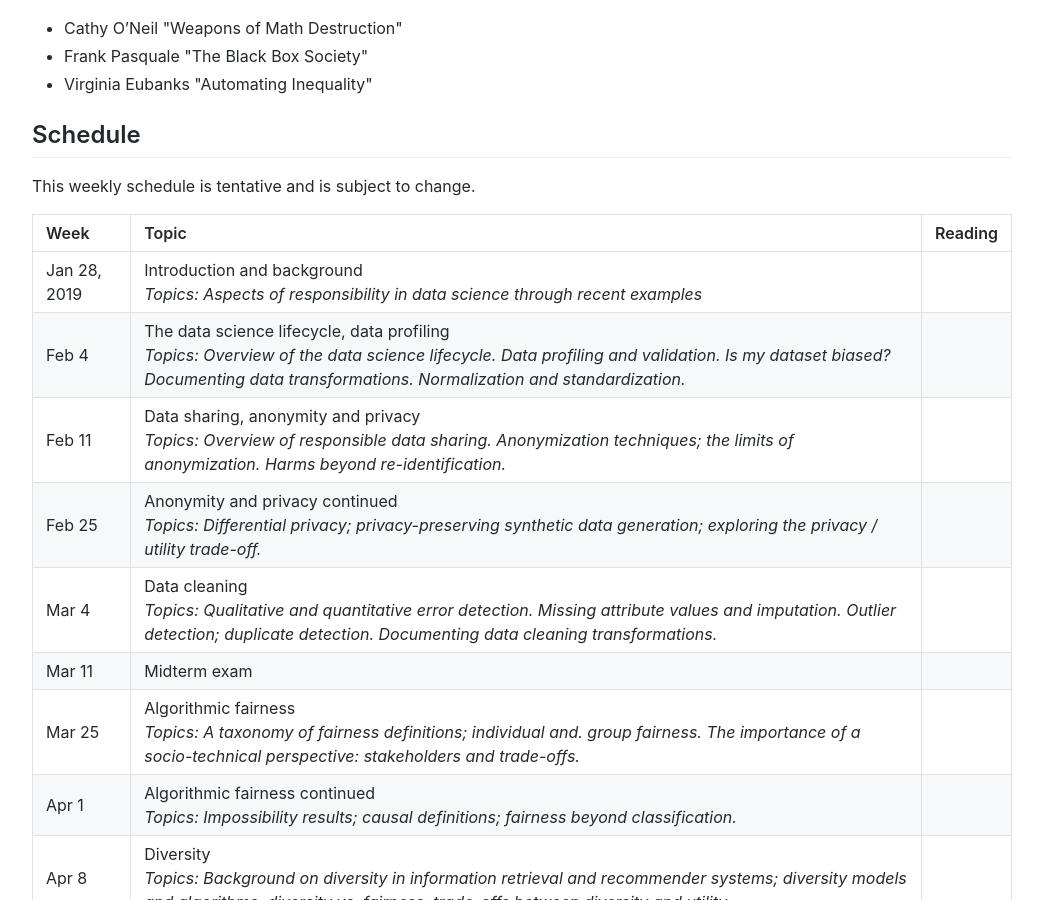
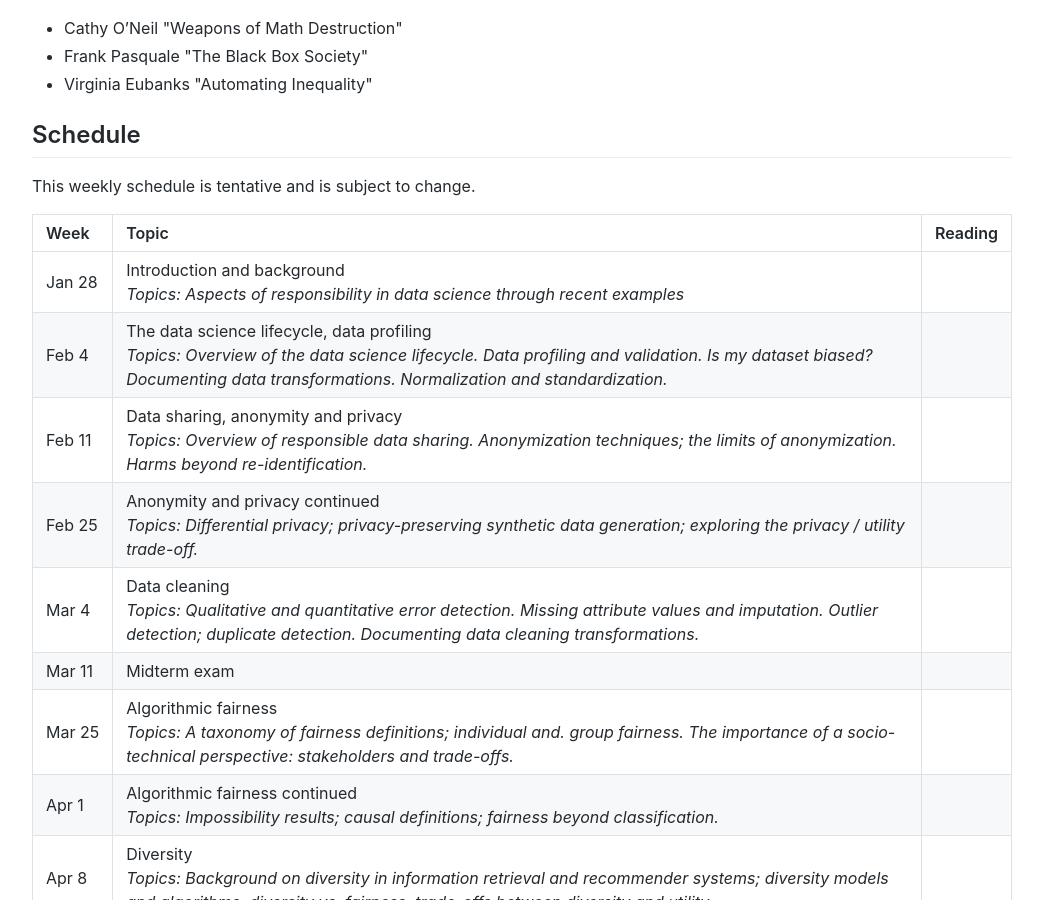
Before and after one commit to DataResponsibly/DataResponsibly.github.io, a Jekyll site: the page built from course.html, in a window 1280 px wide and 900 px high, scrolled down 787 px. Shown: the whole window, without its empty margins (118-1161 px from the left). Built offline with Jekyll 4.4.1, drawn with Linux system fonts in a browser that asks for light colours.

Commit message:
minor formatting

```diff
--- a/course.html
+++ b/course.html
@@ -83,74 +83,74 @@
     </thead>
     <tbody>
       <tr>
-        <td style="text-align: left">Jan 28, 2019</td>
+        <td style="text-align: left" nowrap>Jan 28</td>
         <td style="text-align: left">Introduction and background<br>
                                     <i>Topics: Aspects of responsibility in data science through recent examples</i></td>
         <td style="text-align: left"></td>
       </tr>
       <tr>
-        <td style="text-align: left">Feb 4</td>
+        <td style="text-align: left" nowrap>Feb 4</td>
         <td style="text-align: left">The data science lifecycle, data profiling<br>
                                      <i>Topics: Overview of the data science lifecycle.  Data profiling and validation.  Is my dataset biased?  Documenting data transformations. Normalization and standardization.</i>
         </td>
         <td style="text-align: left"></td>
       </tr>
       <tr>
-        <td style="text-align: left">Feb 11</td>
+        <td style="text-align: left" nowrap>Feb 11</td>
         <td style="text-align: left">Data sharing, anonymity and privacy<br>
                                     <i>Topics: Overview of responsible data sharing. Anonymization techniques; the limits of anonymization. Harms beyond re-identification.</i>
         </td>
         <td style="text-align: left"></td>
       </tr>
       <tr>
-        <td style="text-align: left">Feb 25</td>
+        <td style="text-align: left" nowrap>Feb 25</td>
         <td style="text-align: left">Anonymity and privacy continued<br>
                                    <i>Topics: Differential privacy; privacy-preserving synthetic data generation; exploring the privacy / utility trade-off.</i>
         </td>
         <td style="text-align: left"></td>
       </tr>
       <tr>
-        <td style="text-align: left">Mar 4</td>
+        <td style="text-align: left" nowrap>Mar 4</td>
         <td style="text-align: left">Data cleaning<br>
                                   <i>Topics: Qualitative and quantitative error detection. Missing attribute values and imputation. Outlier detection; duplicate detection. Documenting data cleaning transformations.</i>
         </td>
         <td style="text-align: left"></td>
       </tr>
       <tr>
-        <td style="text-align: left">Mar 11</td>
+        <td style="text-align: left" nowrap>Mar 11</td>
         <td style="text-align: left">Midterm exam</td>
         <td style="text-align: left"></td>
       </tr>
       <tr>
-        <td style="text-align: left">Mar 25</td>
+        <td style="text-align: left" nowrap>Mar 25</td>
         <td style="text-align: left">Algorithmic fairness<br>
                                     <i>Topics: A taxonomy of fairness definitions; individual and. group fairness. The importance of a socio-technical perspective: stakeholders and trade-offs.</i>
         </td>
         <td style="text-align: left"></td>
       </tr>
       <tr>
-        <td style="text-align: left">Apr 1</td>
+        <td style="text-align: left" nowrap>Apr 1</td>
         <td style="text-align: left">Algorithmic fairness continued<br>
                                     <i>Topics: Impossibility results; causal definitions; fairness beyond classification.</i>
         </td>
         <td style="text-align: left"></td>
       </tr>
       <tr>
-        <td style="text-align: left">Apr 8</td>
+        <td style="text-align: left" nowrap>Apr 8</td>
         <td style="text-align: left">Diversity<br>
                                    <i>Topics: Background on diversity in information retrieval and recommender systems; diversity models and algorithms; diversity vs. fairness; trade-offs between diversity and utility.</i>
        </td>
         <td style="text-align: left"></td>
       </tr>
       <tr>
-        <td style="text-align: left">Apr 15</td>
+        <td style="text-align: left" nowrap>Apr 15</td>
         <td style="text-align: left">Transparency<br>
                                   <i>Topics: Auditing black-box models; explainable machine learning; software testing.</i>
         </td>
         <td style="text-align: left"></td>
       </tr>
       <tr>
-        <td style="text-align: left">Apr 22</td>
+        <td style="text-align: left" nowrap>Apr 22</td>
         <td style="text-align: left">Transparency continued<br>
                                   <i>Topics: Online price discrimination, transparency in online ad delivery.</i>
         </td>
@@ -158,7 +158,7 @@
       </tr>
 
       <tr>
-        <td style="text-align: left">Apr 29</td>
+        <td style="text-align: left" nowrap>Apr 29</td>
         <td style="text-align: left">Interpretabilityi<br>
                                 <i>Transparency and accountability.  Legal frameworks: GDPR and the right to explanation; NYC ADS transparency law.  From auditing to interpretability.</i>
         </td>
@@ -166,19 +166,19 @@
       </tr>
 
       <tr>
-        <td style="text-align: left">May 6</td>
+        <td style="text-align: left" nowrap>May 6</td>
         <td style="text-align: left">TBD</td>
         <td style="text-align: left"></td>
       </tr>
 
       <tr>
-        <td style="text-align: left">May 13</td>
+        <td style="text-align: left" nowrap>May 13</td>
         <td style="text-align: left">TBD</td>
         <td style="text-align: left"></td>
       </tr>
 
       <tr>
-        <td style="text-align: left">TBD</td>
+        <td style="text-align: left" nowrap>TBD</td>
         <td style="text-align: left">Final exam</td>
         <td style="text-align: left"></td>
       </tr>
```
